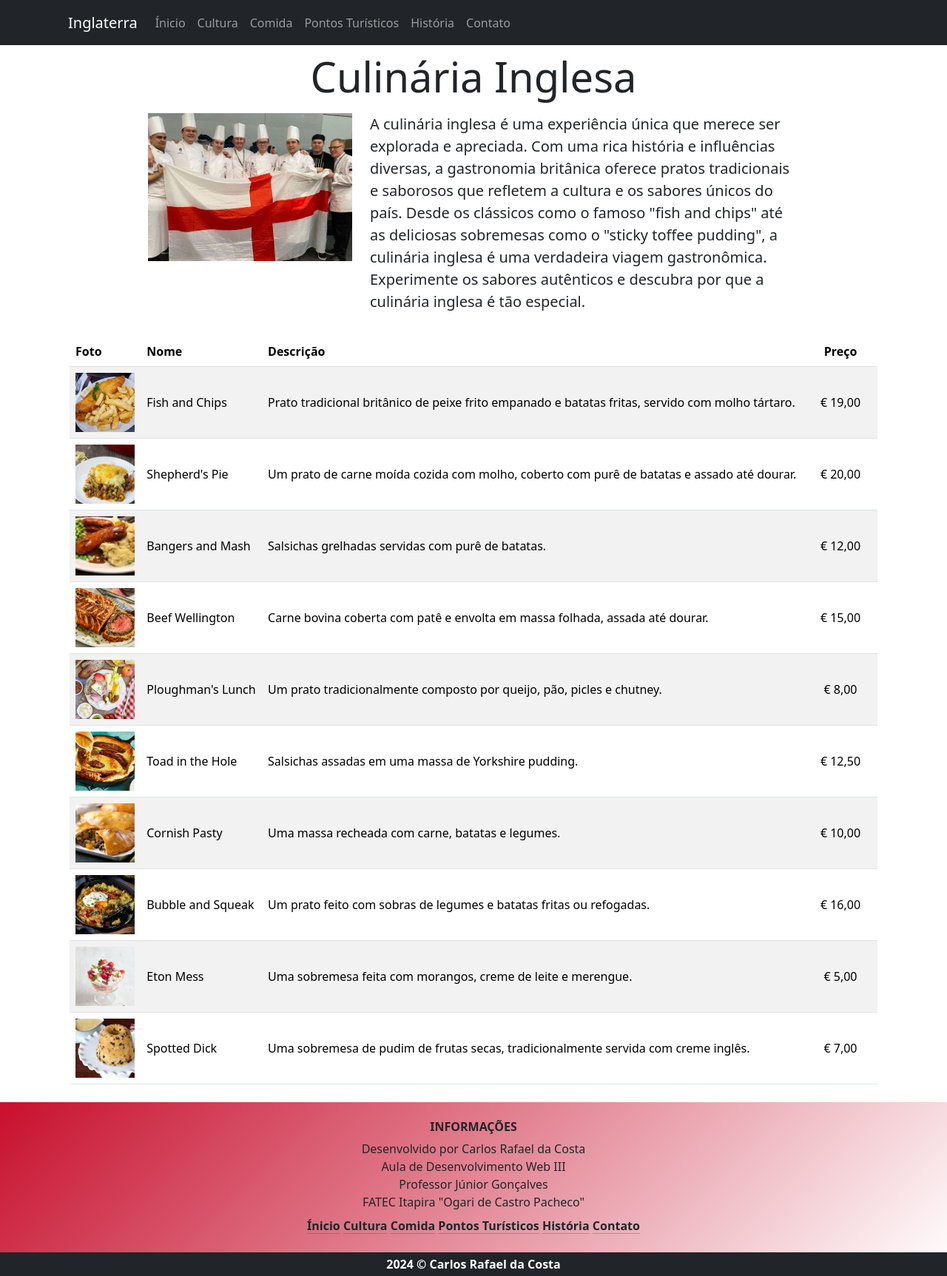
After one commit to rrafaelc/VoltaAoMundo-Inglaterra, a PHP site: page /comida.html in a window 1280 px wide. The commit adds this page. Shown: the whole page at 74% size. Run offline with PHP 8.4, Linux system fonts and the light colour scheme; grey boxes are pictures that could not be loaded.

Commit message:
feat: pagina de comida da inglaterra

```diff
--- /dev/null
+++ b/assets/styles/comida.css
@@ -0,0 +1,26 @@
+.culinaria .imagem {
+  width: 300px;
+  height: 200px;
+  object-fit: cover;
+}
+
+.table.comida td {
+  vertical-align: middle;
+}
+
+.table.comida tbody img {
+  width: 80px;
+  height: 80px;
+  object-fit: cover;
+}
+
+.table.comida .preco {
+  width: 100px;
+  text-align: center;
+}
+
+@media (max-width: 768px) {
+  .table.comida .descricao {
+    display: none;
+  }
+}
--- a/assets/styles/index.css
+++ b/assets/styles/index.css
@@ -1,3 +1,9 @@
+body {
+  display: flex;
+  flex-direction: column;
+  min-height: 100vh;
+}
+
 main {
   padding-top: 70px;
 }
@@ -14,8 +20,10 @@ main {
 }
 
 .lead-flag img {
-  width: 300px;
+  min-width: 300px;
+  max-width: 300px;
   height: 200px;
+  object-fit: cover;
 }
 
 .passagem {
@@ -28,6 +36,7 @@ main {
 
 .all-cards .card {
   height: 100%;
+  max-width: 600px;
 }
 
 .all-cards .card-body {
@@ -43,4 +52,11 @@ main {
 
 footer {
   background: linear-gradient(135deg, #c8102e, #ffffff);
+  margin-top: auto;
 }
+
+@media (min-width: 1920px) {
+  .passagem .texto {
+    max-width: 500px;
+  }
+}
--- /dev/null
+++ b/comida.html
@@ -0,0 +1,296 @@
+<!DOCTYPE html>
+<html lang="pt-br">
+  <head>
+    <meta charset="UTF-8" />
+    <meta name="viewport" content="width=device-width, initial-scale=1.0" />
+    <title>Comida - Inglaterra</title>
+    <link rel="icon" type="image/x-icon" href="./assets/favicon/bandeira.ico" />
+    <link
+      href="https://cdn.jsdelivr.net/npm/bootstrap@5.3.3/dist/css/bootstrap.min.css"
+      rel="stylesheet"
+    />
+
+    <link rel="stylesheet" href="./assets/styles/index.css" />
+    <link rel="stylesheet" href="./assets/styles/comida.css" />
+  </head>
+  <body>
+    <nav class="navbar navbar-expand-lg navbar-dark bg-dark fixed-top">
+      <div class="container-fluid">
+        <a class="navbar-brand flag-logo" href="/">
+          <video muted autoplay loop>
+            <source src="./assets/videos/flag-video.mp4" type="video/mp4" />
+          </video>
+          Inglaterra
+        </a>
+
+        <button
+          class="navbar-toggler"
+          type="button"
+          data-bs-toggle="collapse"
+          data-bs-target="#navbarNav"
+          aria-controls="navbarNav"
+          aria-expanded="false"
+          aria-label="Toggle navigation"
+        >
+          <span class="navbar-toggler-icon"></span>
+        </button>
+        <div class="collapse navbar-collapse" id="navbarNav">
+          <ul class="navbar-nav">
+            <li class="nav-item">
+              <a class="nav-link" href="./index.html">Ínicio</a>
+            </li>
+            <li class="nav-item">
+              <a class="nav-link" href="cultura.html">Cultura</a>
+            </li>
+            <li class="nav-item">
+              <a class="nav-link" href="comida.html">Comida</a>
+            </li>
+            <li class="nav-item">
+              <a class="nav-link" href="pontos-turisticos.html"
+                >Pontos Turísticos</a
+              >
+            </li>
+            <li class="nav-item">
+              <a class="nav-link" href="historia.html">História</a>
+            </li>
+            <li class="nav-item">
+              <a class="nav-link" href="contato.html">Contato</a>
+            </li>
+          </ul>
+        </div>
+      </div>
+    </nav>
+
+    <main class="container">
+      <h1 class="display-4 text-center">Culinária Inglesa</h1>
+      <div class="row culinaria my-3 mx-auto">
+        <div
+          class="row col-md-10 mx-auto d-flex justify-content-center align-items-center"
+        >
+          <img
+            src="./assets/images/chef-de-cozinha.jpg"
+            class="imagem col-md-2 align-self-start"
+          />
+
+          <div class="lead col-md-8 mt-2 mt-lg-0 fs-5 text-sm-start">
+            <p>
+              A culinária inglesa é uma experiência única que merece ser
+              explorada e apreciada. Com uma rica história e influências
+              diversas, a gastronomia britânica oferece pratos tradicionais e
+              saborosos que refletem a cultura e os sabores únicos do país.
+              Desde os clássicos como o famoso "fish and chips" até as
+              deliciosas sobremesas como o "sticky toffee pudding", a culinária
+              inglesa é uma verdadeira viagem gastronômica. Experimente os
+              sabores autênticos e descubra por que a culinária inglesa é tão
+              especial.
+            </p>
+          </div>
+        </div>
+      </div>
+
+      <div class="container table-responsive">
+        <table class="table table-striped mb-4 comida">
+          <thead>
+            <tr>
+              <th scope="col">Foto</th>
+              <th scope="col">Nome</th>
+              <th scope="col" class="descricao">Descrição</th>
+              <th scope="col" class="preco">Preço</th>
+            </tr>
+          </thead>
+          <tbody>
+            <tr>
+              <td>
+                <img
+                  src="./assets/images/comida/fish-and-chips.jpg"
+                  alt="Fish and Chips"
+                />
+              </td>
+              <td>Fish and Chips</td>
+              <td class="descricao">
+                Prato tradicional britânico de peixe frito empanado e batatas
+                fritas, servido com molho tártaro.
+              </td>
+              <td class="preco">€ 19,00</td>
+            </tr>
+            <tr>
+              <td>
+                <img
+                  src="./assets/images/comida/shepherds-pie.jpg"
+                  alt="Shepherd's Pie"
+                />
+              </td>
+              <td>Shepherd's Pie</td>
+              <td class="descricao">
+                Um prato de carne moída cozida com molho, coberto com purê de
+                batatas e assado até dourar.
+              </td>
+              <td class="preco">€ 20,00</td>
+            </tr>
+            <tr>
+              <td>
+                <img
+                  src="./assets/images/comida/bangers-and-mash.jpg"
+                  alt="Bangers and Mash"
+                />
+              </td>
+              <td>Bangers and Mash</td>
+              <td class="descricao">
+                Salsichas grelhadas servidas com purê de batatas.
+              </td>
+              <td class="preco">€ 12,00</td>
+            </tr>
+            <tr>
+              <td>
+                <img
+                  src="./assets/images/comida/beef-wellington.jpg"
+                  alt="Beef Wellington"
+                />
+              </td>
+              <td>Beef Wellington</td>
+              <td class="descricao">
+                Carne bovina coberta com patê e envolta em massa folhada, assada
+                até dourar.
+              </td>
+              <td class="preco">€ 15,00</td>
+            </tr>
+            <tr>
+              <td>
+                <img
+                  src="./assets/images/comida/ploughmans-lunch.jpg"
+                  alt="Ploughman's Lunch"
+                />
+              </td>
+              <td>Ploughman's Lunch</td>
+              <td class="descricao">
+                Um prato tradicionalmente composto por queijo, pão, picles e
+                chutney.
+              </td>
+              <td class="preco">€ 8,00</td>
+            </tr>
+            <tr>
+              <td>
+                <img
+                  src="./assets/images/comida/toad-in-the-hole.jpg"
+                  alt="Toad in the Hole"
+                />
+              </td>
+              <td>Toad in the Hole</td>
+              <td class="descricao">
+                Salsichas assadas em uma massa de Yorkshire pudding.
+              </td>
+              <td class="preco">€ 12,50</td>
+            </tr>
+            <tr>
+              <td>
+                <img
+                  src="./assets/images/comida/cornish_pasty.jpg"
+                  alt="Cornish Pasty"
+                />
+              </td>
+              <td>Cornish Pasty</td>
+              <td class="descricao">
+                Uma massa recheada com carne, batatas e legumes.
+              </td>
+              <td class="preco">€ 10,00</td>
+            </tr>
+            <tr>
+              <td>
+                <img
+                  src="./assets/images/comida/bubble-and-squeak.jpg"
+                  alt="Bubble and Squeak"
+                />
+              </td>
+              <td>Bubble and Squeak</td>
+              <td class="descricao">
+                Um prato feito com sobras de legumes e batatas fritas ou
+                refogadas.
+              </td>
+              <td class="preco">€ 16,00</td>
+            </tr>
+            <tr>
+              <td>
+                <img
+                  src="./assets/images/comida/eton-mess.jpg"
+                  alt="Eton Mess"
+                />
+              </td>
+              <td>Eton Mess</td>
+              <td class="descricao">
+                Uma sobremesa feita com morangos, creme de leite e merengue.
+              </td>
+              <td class="preco">€ 5,00</td>
+            </tr>
+            <tr>
+              <td>
+                <img
+                  src="./assets/images/comida/spotted-dick.jpg"
+                  alt="Spotted Dick"
+                />
+              </td>
+              <td>Spotted Dick</td>
+              <td class="descricao">
+                Uma sobremesa de pudim de frutas secas, tradicionalmente servida
+                com creme inglês.
+              </td>
+              <td class="preco">€ 7,00</td>
+            </tr>
+          </tbody>
+        </table>
+      </div>
+    </main>
+
+    <footer class="footer">
+      <div class="container">
+        <div class="row">
+          <div class="mt-4 text-center">
+            <div>
+              <h6 class="footer-heading text-uppercase fw-bold">Informações</h6>
+              <p class="mb-0">Desenvolvido por Carlos Rafael da Costa</p>
+              <p class="mb-0">Aula de Desenvolvimento Web III</p>
+              <p class="mb-0">Professor Júnior Gonçalves</p>
+              <p class="mb-0">FATEC Itapira "Ogari de Castro Pacheco"</p>
+              <div class="mt-2">
+                <a
+                  href="./index.html"
+                  class="link-dark link-offset-2 link-underline-opacity-25 link-underline-opacity-100-hover fw-semibold"
+                  >Ínicio</a
+                >
+                <a
+                  href="cultura.html"
+                  class="link-dark link-offset-2 link-underline-opacity-25 link-underline-opacity-100-hover fw-semibold"
+                  >Cultura</a
+                >
+                <a
+                  href="comida.html"
+                  class="link-dark link-offset-2 link-underline-opacity-25 link-underline-opacity-100-hover fw-semibold"
+                  >Comida</a
+                >
+                <a
+                  href="pontos-turisticos.html"
+                  class="link-dark link-offset-2 link-underline-opacity-25 link-underline-opacity-100-hover fw-semibold"
+                  >Pontos Turísticos</a
+                >
+                <a
+                  href="historia.html"
+                  class="link-dark link-offset-2 link-underline-opacity-25 link-underline-opacity-100-hover fw-semibold"
+                  >História</a
+                >
+                <a
+                  href="contato.html"
+                  class="link-dark link-offset-2 link-underline-opacity-25 link-underline-opacity-100-hover fw-semibold"
+                  >Contato</a
+                >
+              </div>
+            </div>
+          </div>
+        </div>
+      </div>
+      <div class="text-center bg-dark text-white mt-4 p-1">
+        <p class="mb-0 fw-bold">2024 © Carlos Rafael da Costa</p>
+      </div>
+    </footer>
+
+    <script src="https://cdn.jsdelivr.net/npm/bootstrap@5.3.3/dist/js/bootstrap.bundle.min.js"></script>
+  </body>
+</html>
```
Also changed, not shown: assets/styles/contato.css (deleted, +0 -9 lines), index.html (+6 -6 lines), assets/images/chef-de-cozinha.jpg (added), assets/images/comida/bangers-and-mash.jpg (added), assets/images/comida/beef-wellington.jpg (added), assets/images/comida/bubble-and-squeak.jpg (added), assets/images/comida/cornish_pasty.jpg (added), assets/images/comida/eton-mess.jpg (added), assets/images/comida/fish-and-chips.jpg (added), assets/images/comida/ploughmans-lunch.jpg (added), assets/images/comida/shepherds-pie.jpg (added), assets/images/comida/spotted-dick.jpg (added), assets/images/comida/toad-in-the-hole.jpg (added), 1 other file.
